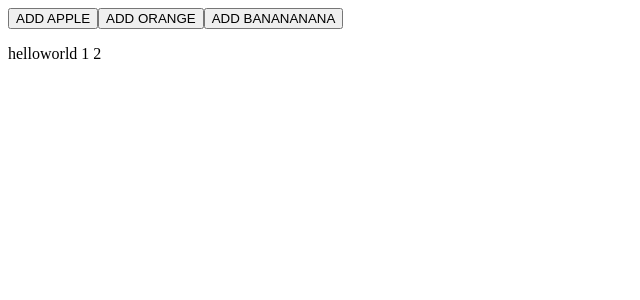
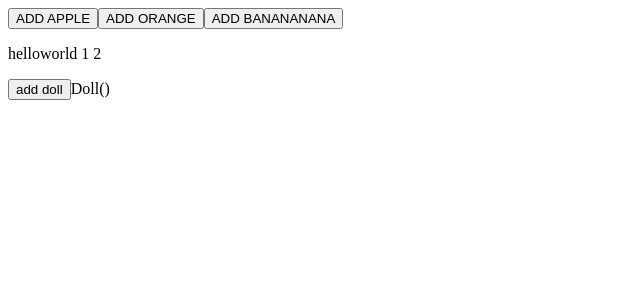
Before and after one commit to HpwClifford/ReacTEST, a React app: page / in a window 1280 px wide. Shown: the top 300 px of the page, without its empty margins (0-640 px from the left). Built offline with nearby package versions, Linux system fonts and the light colour scheme.

Commit message:
added nesting dolls

```diff
--- a/src/components/App.jsx
+++ b/src/components/App.jsx
@@ -1,7 +1,8 @@
-import React, { useEffect } from 'react';
+import React, { useEffect, useState } from 'react';
 import MainContainer from './MainContainer.jsx';
 
 const App = () => {
+  const [testState, setTestState] = useState(null);
   return <MainContainer />;
 };
 
--- /dev/null
+++ b/src/components/Doll.jsx
@@ -0,0 +1,9 @@
+import React from 'react';
+
+const Doll = ({ dollNum }) => {
+  return (
+    <span>Doll({dollNum > 0 ? <Doll dollNum={dollNum - 1} /> : null})</span>
+  );
+};
+
+export default Doll;
--- a/src/components/MainContainer.jsx
+++ b/src/components/MainContainer.jsx
@@ -1,12 +1,14 @@
 import React from 'react';
 import FruitContainer from './FruitContainer.jsx';
 import VegContainer from './VegContainer.jsx';
+import RussianDollContainer from './RussianDollContainer.jsx';
 
 const MainContainer = () => {
   return (
     <div>
       <FruitContainer />
       <VegContainer />
+      <RussianDollContainer />
     </div>
   );
 };
--- /dev/null
+++ b/src/components/RussianDollContainer.jsx
@@ -0,0 +1,20 @@
+import React, { useState } from 'react';
+import Doll from './Doll.jsx';
+
+const RussianDollContainer = () => {
+  const [number, setNumber] = useState(0);
+
+  const addDoll = () => {
+    setNumber(number + 1);
+    console.log('doll added', number);
+  };
+
+  return (
+    <div>
+      <button onClick={addDoll}>add doll</button>
+      {number > 0 ? <Doll dollNum={number} /> : 'Doll()'}
+    </div>
+  );
+};
+
+export default RussianDollContainer;
```
